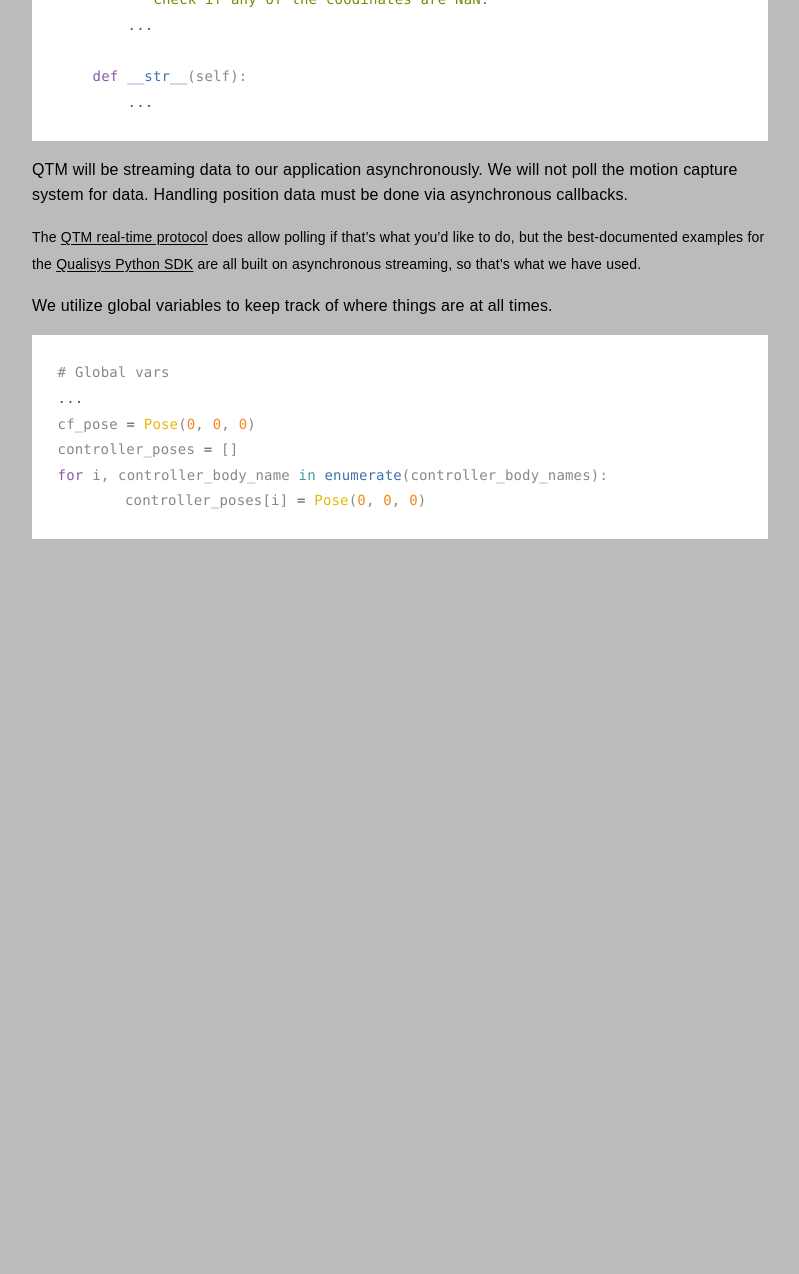
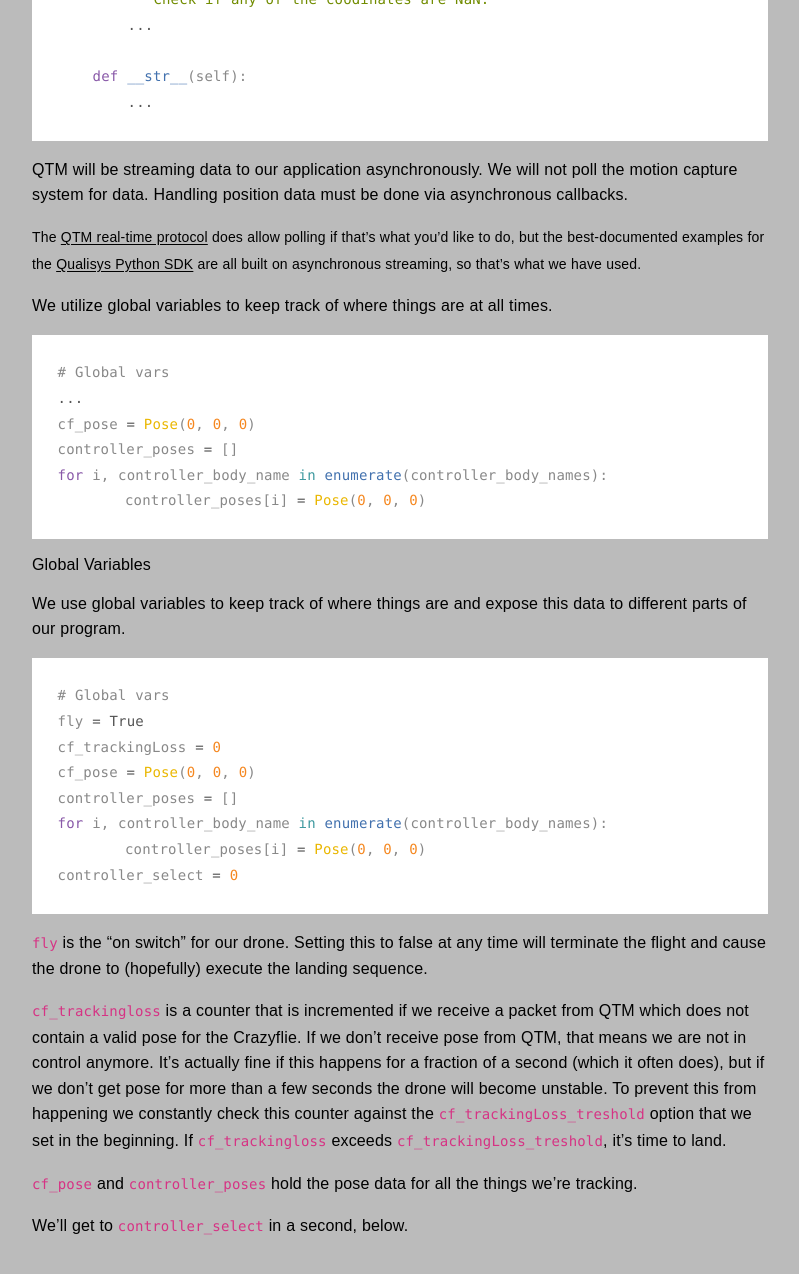
Before and after one commit to l77l77/mbaytas.github.io, a Jekyll site: the page built from crazyflie.md, in a window 1280 px wide and 1400 px high, scrolled down 5419 px. Shown: the top 1274 px of the window, without its empty margins (430-1229 px from the left). Built offline with Jekyll 4.4.1, drawn with Linux system fonts in a browser that asks for light colours; some web fonts are replaced; our own code applies the rules of GitHub Pages for plain Markdown files; comment, search, counter and statistics services are not loaded; before the commit the page ends 6118 px from its top, so only the background shows below that.

Commit message:
Update crazyflie.md

````diff
--- a/crazyflie.md
+++ b/crazyflie.md
@@ -177,3 +177,26 @@ controller_poses = []
 for i, controller_body_name in enumerate(controller_body_names):
 	controller_poses[i] = Pose(0, 0, 0)
 ```
+
+### Global Variables
+
+We use global variables to keep track of where things are and expose this data to different parts of our program.
+
+```python
+# Global vars
+fly = True
+cf_trackingLoss = 0
+cf_pose = Pose(0, 0, 0)
+controller_poses = []
+for i, controller_body_name in enumerate(controller_body_names):
+	controller_poses[i] = Pose(0, 0, 0)
+controller_select = 0
+```
+
+`fly` is the "on switch" for our drone. Setting this to false at any time will terminate the flight and cause the drone to (hopefully) execute the landing sequence.
+
+`cf_trackingloss` is a counter that is incremented if we receive a packet from QTM which does not contain a valid pose for the Crazyflie. If we don't receive pose from QTM, that means we are not in control anymore. It's actually fine if this happens for a fraction of a second (which it often does), but if we don't get pose for more than a few seconds the drone will become unstable. To prevent this from happening we constantly check this counter against the `cf_trackingLoss_treshold` option that we set in the beginning. If `cf_trackingloss` exceeds `cf_trackingLoss_treshold`, it's time to land.
+
+`cf_pose` and `controller_poses` hold the pose data for all the things we're tracking.
+
+We'll get to `controller_select` in a second, below.
````
